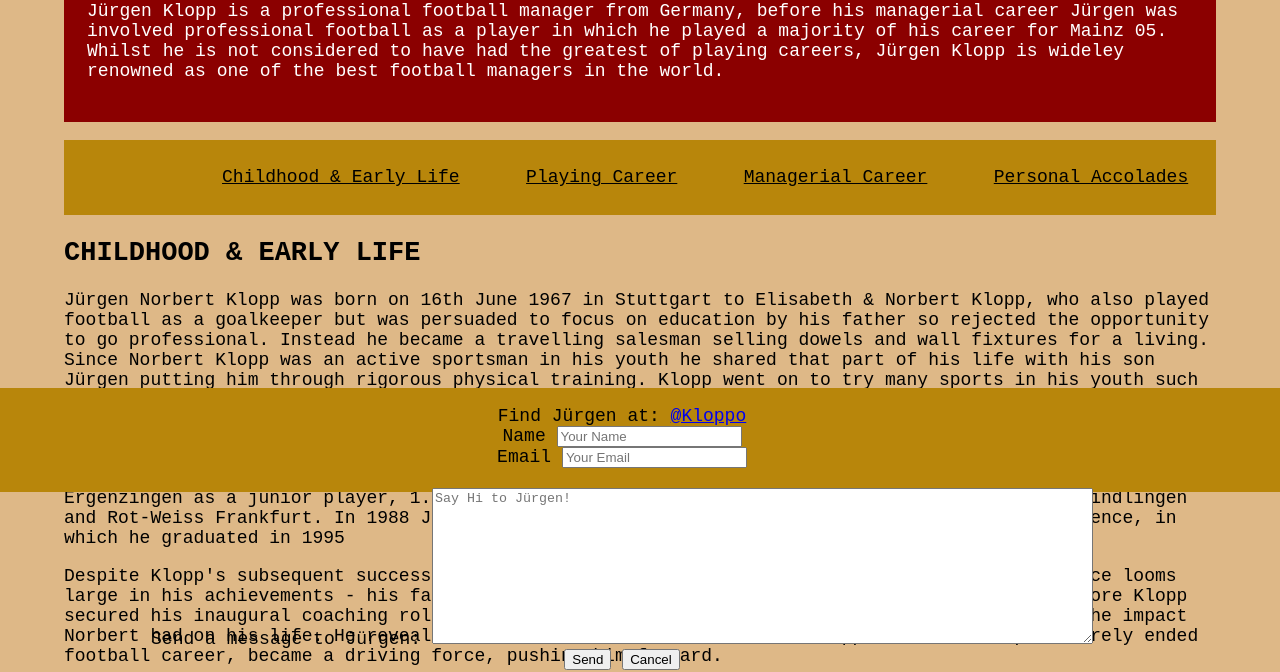
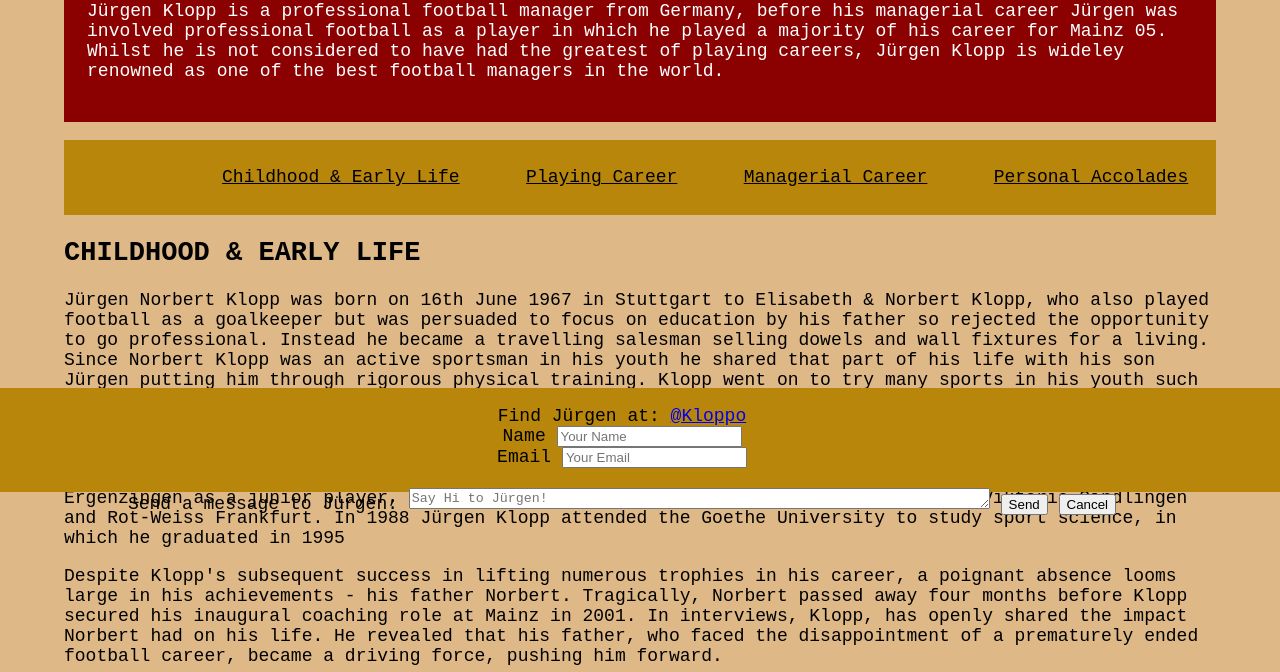
Before and after one commit to Gyamfi98/History-of-Kloppo, a plain HTML site: page index.html in a window 1280 px wide. Shown: the part 308-980 px from the top of the page. Drawn offline with Linux system fonts and the light colour scheme.

Commit message:
Change textarea properties

```diff
--- a/index.html
+++ b/index.html
@@ -252,8 +252,8 @@
             </div>
             <br>
             <label for="talking-with-klopp">Send a message to Jürgen:</label>
-        <textarea name="talking-with-klopp" id="talking-with-klopp" placeholder="Say Hi to Jürgen!" rows="10" cols="80" required></textarea>
-        <br>
+                <textarea name="talking-with-klopp" id="talking-with-klopp" placeholder="Say Hi to Jürgen!" rows="1.5"
+                    cols="70" required></textarea>
             <input type="submit" value="Send">
             <input type="reset" value="Cancel">
         </form>
```
